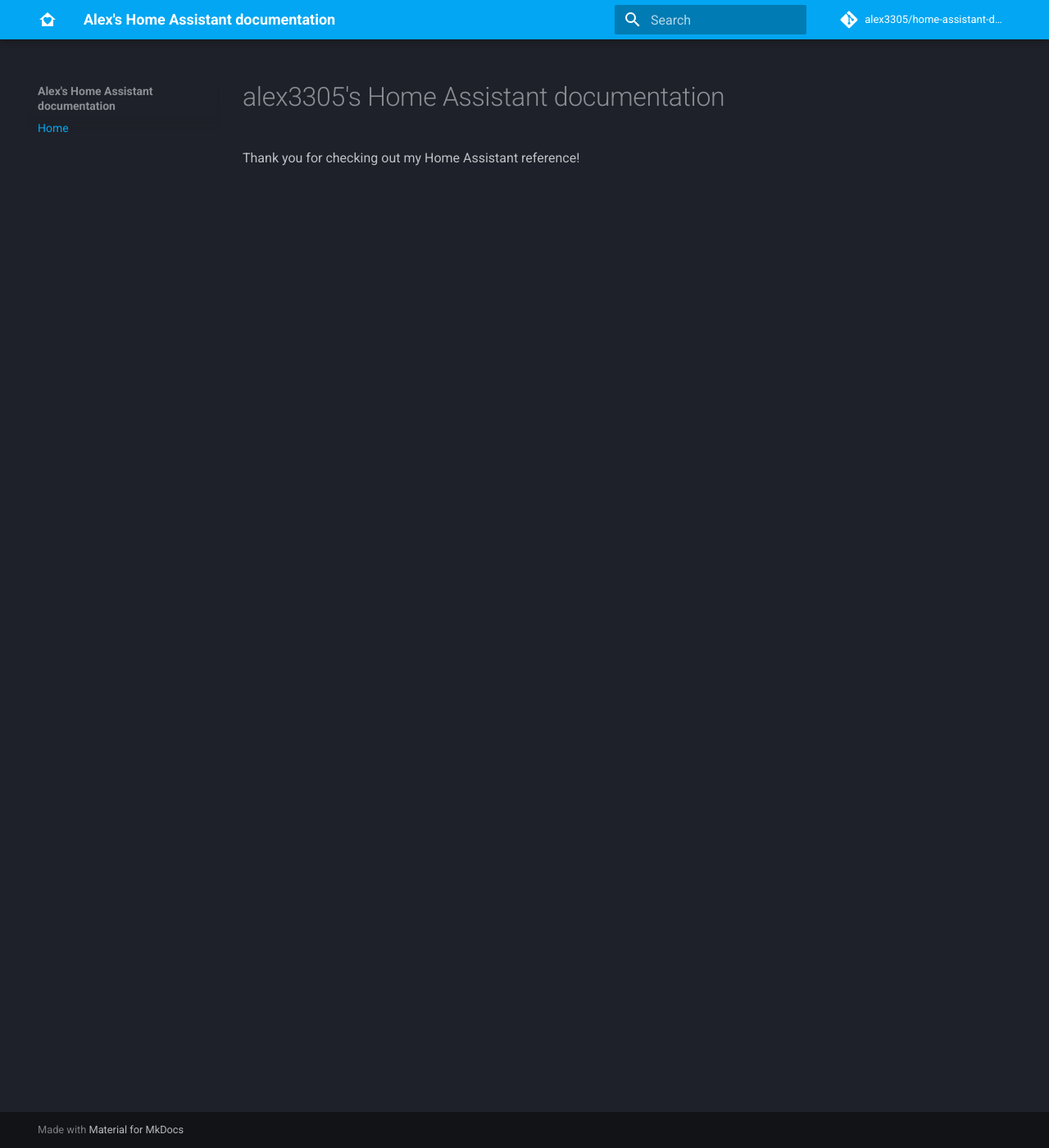
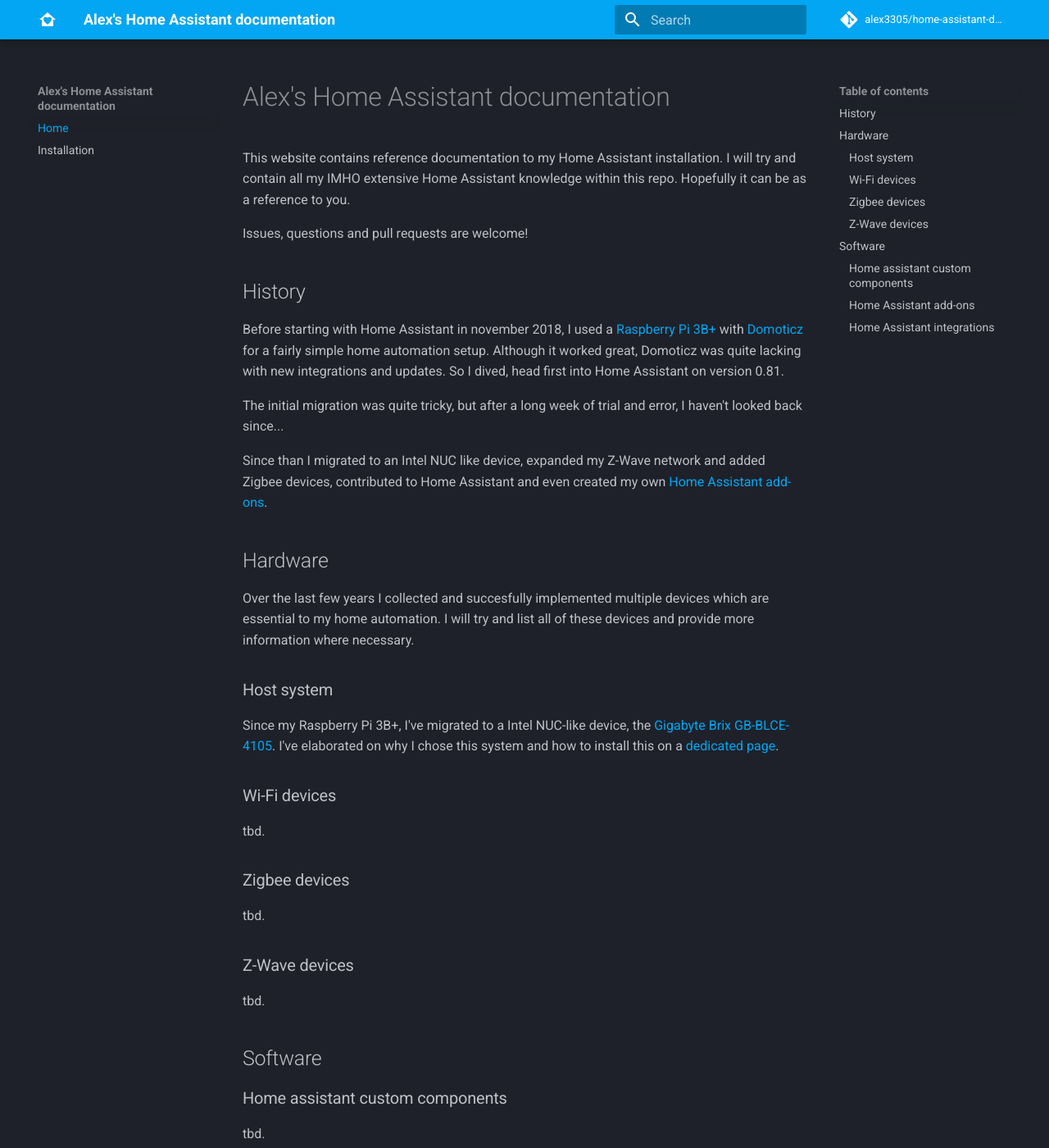
Before and after one commit to alex3305/home-assistant-docs, an MkDocs documentation site: the page built from docs/index.md, in a window 1280 px wide and 1400 px high. Shown: the whole window at 82% size. Built offline with MkDocs 1.6.1 and Material for MkDocs 9.7.7, drawn with Linux system fonts in a browser that asks for light colours; comment, search, counter and statistics services are not loaded; some of the changed text lies outside the part shown.

Commit message:
Initial install docs

```diff
--- a/docs/index.md
+++ b/docs/index.md
@@ -1,3 +1,47 @@
-# alex3305's Home Assistant documentation
+# Alex's Home Assistant documentation
 
-Thank you for checking out my Home Assistant reference!
+This website contains reference documentation to my Home Assistant installation. I will try and contain all my IMHO extensive Home Assistant knowledge within this repo. Hopefully it can be as a reference to you.
+
+Issues, questions and pull requests are welcome!
+
+## History
+
+Before starting with Home Assistant in november 2018, I used a [Raspberry Pi 3B+](https://www.raspberrypi.org/products/raspberry-pi-3-model-b-plus/) with [Domoticz](https://www.domoticz.com/) for a fairly simple home automation setup. Although it worked great, Domoticz was quite lacking with new integrations and updates. So I dived, head first into Home Assistant on version 0.81.
+
+The initial migration was quite tricky, but after a long week of trial and error, I haven't looked back since...
+
+Since than I migrated to an Intel NUC like device, expanded my Z-Wave network and added Zigbee devices, contributed to Home Assistant and even created my own [Home Assistant add-ons](http://alxx.nl/hassio-addons).
+
+## Hardware
+
+Over the last few years I collected and succesfully implemented multiple devices which are essential to my home automation. I will try and list all of these devices and provide more information where necessary.
+
+### Host system
+
+Since my Raspberry Pi 3B+, I've migrated to a Intel NUC-like device, the [Gigabyte Brix GB-BLCE-4105](https://www.gigabyte.com/nl/Mini-PcBarebone/GB-BLCE-4105-rev-10#ov). I've elaborated on why I chose this system and how to install this on a [dedicated page](hardware/host-system.md).
+
+### Wi-Fi devices
+
+tbd.
+
+### Zigbee devices
+
+tbd.
+
+### Z-Wave devices
+
+tbd.
+
+## Software
+
+### Home assistant custom components
+
+tbd.
+
+### Home Assistant add-ons
+
+tbd.
+
+### Home Assistant integrations
+
+tbd.
--- a/mkdocs.yml
+++ b/mkdocs.yml
@@ -6,11 +6,13 @@
 repo_url: 'https://github.com/alex3305/home-assistant-docs/'
 nav:
   - Home: index.md
+  - Installation: hardware/host-system.md
+
 theme:
   name: 'material'
   palette:
     scheme: slate
     primary: light blue
-    ccent: teal
+    accent: teal
   icon:
     logo: material/home-heart
```
Also changed, not shown: README.md (+1 -1 lines), docs/hardware/host-system.md (added, +138 -0 lines).
